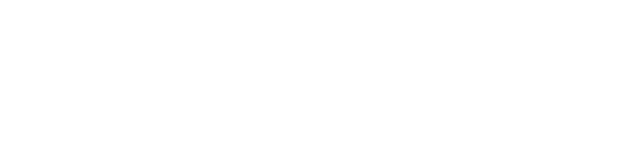
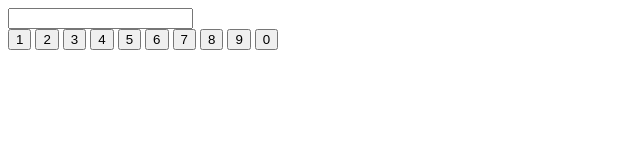
Before and after one commit to BPrimeArk/Calculator, a plain HTML site: page index.html in a window 1280 px wide. Shown: the whole page, without its empty margins (0-640 px from the left). Drawn offline with Linux system fonts and the light colour scheme.

Commit message:
third commit

```diff
--- a/index.html
+++ b/index.html
@@ -8,7 +8,21 @@
 </head>
 <body>
   <div class="container" id="container">
-    <div class="buttonContainer"></div>
+    <div id="displaySection" id="displaySection">
+      <input type="number" id="display">
+    </div>
+    <div class="buttonContainer">
+      <button class="keys" data-id="1">1</button>
+      <button class="keys" data-id="2">2</button>
+      <button class="keys" data-id="3">3</button>
+      <button class="keys" data-id="4">4</button>
+      <button class="keys" data-id="5">5</button>
+      <button class="keys" data-id="6">6</button>
+      <button class="keys" data-id="7">7</button>
+      <button class="keys" data-id="8">8</button>
+      <button class="keys" data-id="9">9</button>
+      <button class="keys" data-id="0">0</button>
+    </div>
   </div>
   <script src="index.js"></script>
 </body>
--- a/index.js
+++ b/index.js
@@ -0,0 +1 @@
+const buttonContainer = document.querySelector(".buttonContainer")
```
